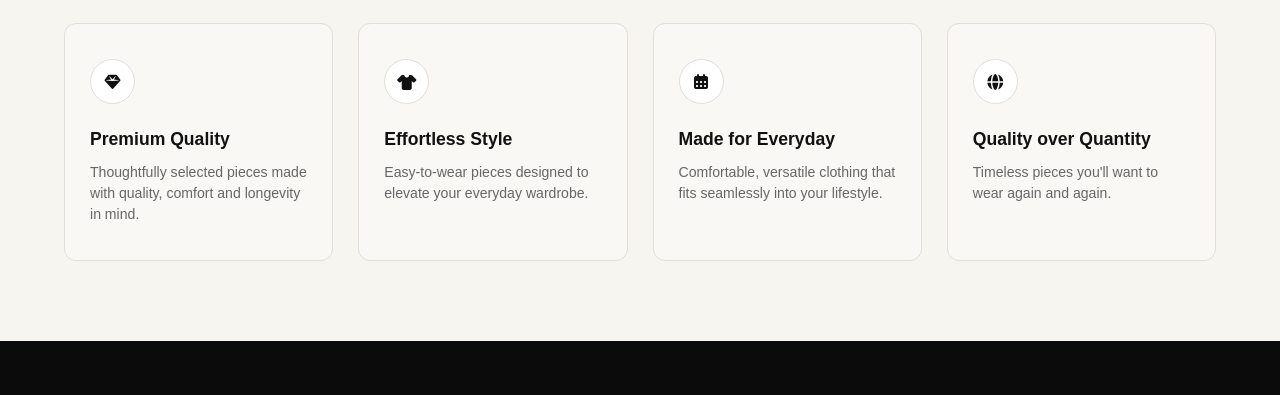
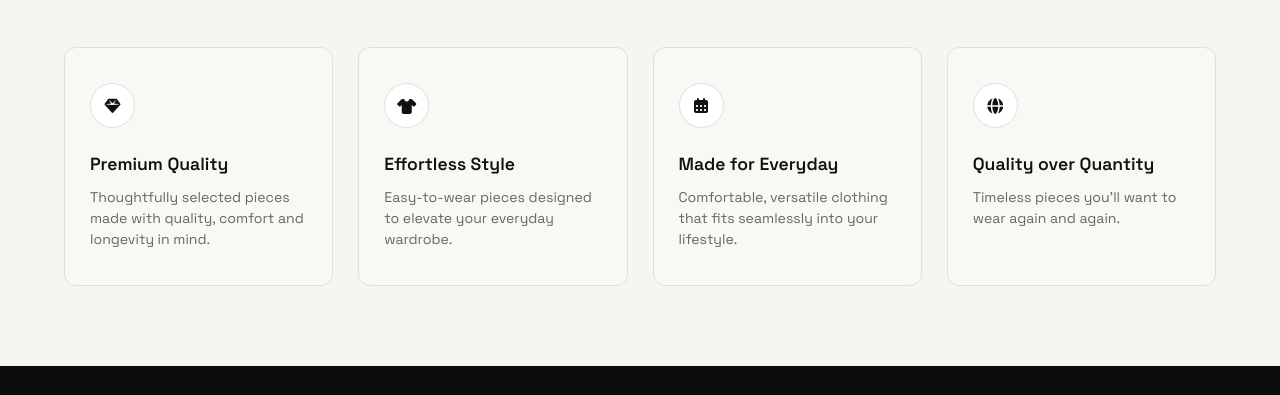
Before and after one commit to yohanNonghee/Group-Project, a plain HTML site: page index.html in a window 1280 px wide. Shown: the part 3047-3442 px from the top of the page. Drawn offline with Linux system fonts and the light colour scheme.

Commit message:
# EBY — Streetwear E-Commerce Platform

```diff
--- a/index.html
+++ b/index.html
@@ -4,7 +4,7 @@
 <head>
     <meta charset="UTF-8">
     <meta name="viewport" content="width=device-width, initial-scale=1.0">
-    <title>EBY - Essential By Design</title>
+    <title>EBY Elma Sultan Yohan</title>
     <link rel="stylesheet" href="src/style.css">
     <!-- FontAwesome for Search, User, and Cart icons -->
     <link rel="stylesheet" href="https://cdnjs.cloudflare.com/ajax/libs/font-awesome/7.3.1/css/all.min.css">
--- a/src/style.css
+++ b/src/style.css
@@ -1,11 +1,13 @@
+
+@import url('https://fonts.googleapis.com/css2?family=Prompt:ital,wght@0,100;0,200;0,300;0,400;0,500;0,600;0,700;0,800;0,900;1,100;1,200;1,300;1,400;1,500;1,600;1,700;1,800;1,900&family=Roboto:ital,wght@0,100..900;1,100..900&family=Space+Grotesk:wght@300..700&display=swap');
 /* ==========================================================================
    1. RESET & BASE STYLES
    ========================================================================== */
-* {
+   * {
     margin: 0;
     padding: 0;
     box-sizing: border-box;
-    font-family: Arial, Helvetica, sans-serif;
+    font-family: "Space Grotesk", sans-serif;
 }
 
 html {
```
Also changed, not shown: 1 other file.
